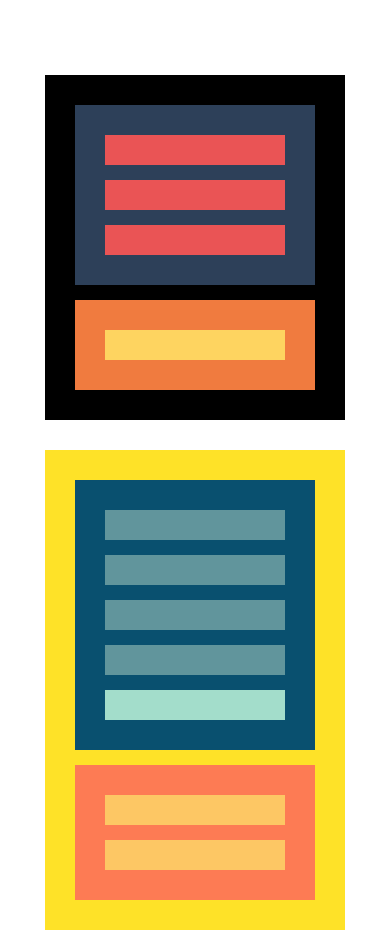
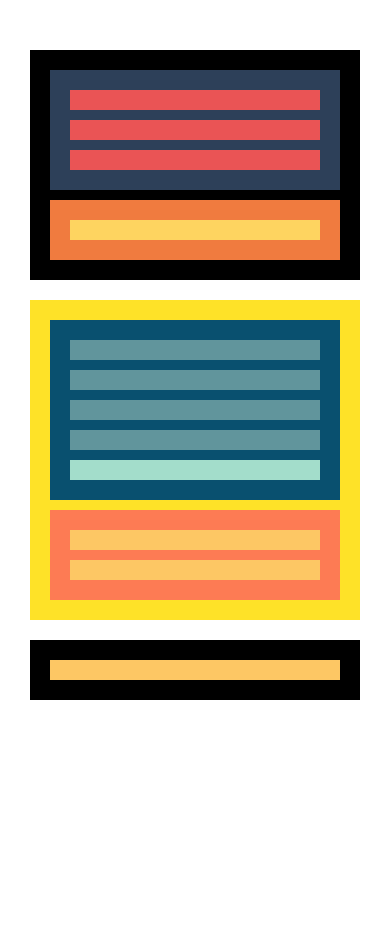
Before and after one commit to Nacho1886/sprint1, a plain HTML site: page index.html in a window 390 px wide. Shown: the top 933 px of the page. After the commit the page ends 844 px from the top, so only its background shows below. Drawn offline with Linux system fonts and the light colour scheme.

Commit message:
responsive finalizado

```diff
--- a/index.html
+++ b/index.html
@@ -9,26 +9,26 @@
 </head>
 <body>
     <header class="containers columnStyle">
-        <div class=" paragraph1 greyStyle">
-            <div class=" paragraph2 redStyle1"></div>
-            <div class=" paragraph2 redStyle1"></div>
-            <div class=" paragraph2 redStyle1"></div>
+        <div class=" paragraph1 greyStyle rowStyle">
+            <div class=" paragraph2 redStyle1 shortStyle1"></div>
+            <div class=" paragraph2 redStyle1 longStyle1"></div>
+            <div class=" paragraph2 redStyle1 shortStyle1"></div>
         </div>
         <div class="paragraph1 orangeStyle">
-            <div class="paragraph2 longStyle yellowStyle1"></div>
+            <div class="paragraph2 yellowStyle1"></div>
         </div>
     </header>
-    <section class=" containers rowStyle">
-        <div class=" paragraph1 blueStyle1">
-            <div class="blueStyle2"></div>
-            <div class="blueStyle2"></div>
-            <div class="blueStyle2"></div>
-            <div class="blueStyle2"></div>
-            <div class=" paragraph2 longStyle blueStyle3"></div>
+    <section class=" containers rowStyle blackStyle">
+        <div class=" paragraph1 blueStyle1 rowStyle longStyle3">
+            <div class="blueStyle2 shortStyle2"></div>
+            <div class="blueStyle2 shortStyle2"></div>
+            <div class="blueStyle2 shortStyle2"></div>
+            <div class="blueStyle2 shortStyle2"></div>
+            <div class="longStyle2 blueStyle3"></div>
         </div>
-        <div class=" paragraph1 redStyle2">
-            <div class=" paragraph2 yellowStyle2 longStyle"></div>
-            <div class=" paragraph2 yellowStyle2 longStyle"></div>
+        <div class=" paragraph1 redStyle2 longStyle2 shortStyle3">
+            <div class=" paragraph2 yellowStyle2 longStyle2"></div>
+            <div class=" paragraph2 yellowStyle2 longStyle2"></div>
         </div>
     </section>
     <footer class=" containers columnStyle">
--- a/style.css
+++ b/style.css
@@ -1,13 +1,13 @@
 * {
+/*     flex-direction: column; */
     flex-direction: column;
-    padding: 15px;
-    margin: 15px;
+    flex-wrap: nowrap;
+    padding: 10px;
+    margin: 10px;
     align-items: center;
-    flex-wrap: nowrap;
 }
 
 body {
-    padding: auto;
     display: flex;
 }
 
@@ -23,8 +23,15 @@ body {
 }
 
 .rowStyle {
-    flex-direction: row;
     background-color: #fee228;
+    align-items: stretch;
+}
+
+.shortStyle2 {
+    flex: 1 1 40%;
+}
+.longStyle2 {
+    flex: 1 1 100%;
 }
 
 .orangeStyle {background-color: #f07b3f;}
@@ -46,10 +53,19 @@ body {
 @media (min-width: 576px) {
     .yellowStyle2 {background-color: #feea85;}
     .redStyle2 {background-color: #f73f52;}
-    .blueStyle2 {
-        flex-grow: 0.5;
-        flex-shrink: 0.5;
+
+    .rowStyle {
+        display: flex;
+        flex-flow: wrap row;
+        flex-basis: 100%;
     }
+
+    .shortStyle1 {flex: 1 1;}
+    .longStyle1 {flex: 5 1;}
 }
 
-@media (min-width: 768px) { .rowStyle {background-color: black;}}
+@media (min-width: 768px) {
+    .blackStyle {background-color: black;}
+    .longStyle3 {flex: 2 1;}
+    .shortStyle3 {flex: 1 1;}
+}
```
